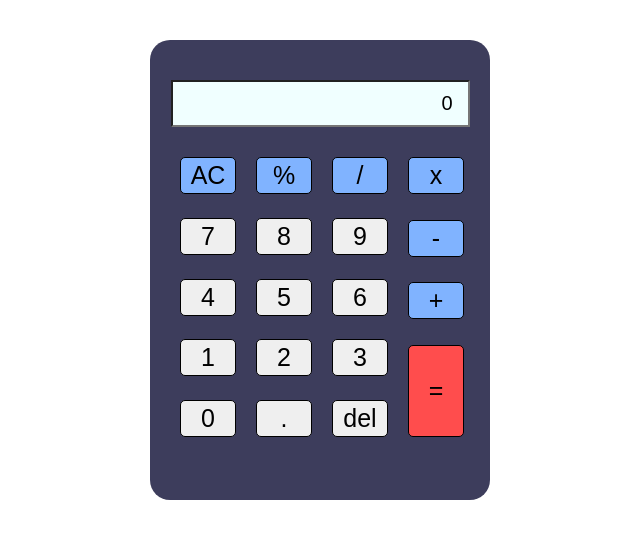
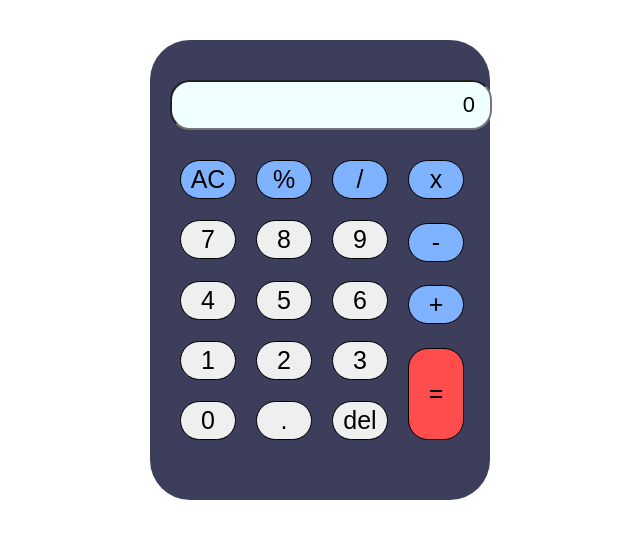
Before and after one commit to dipaligaikwad12/calculator, a plain HTML site: page index.html in a window 1280 px wide. Shown: the whole page, without its empty margins (320-960 px from the left). Drawn offline with Linux system fonts and the light colour scheme.

Commit message:
border radius given to buttons

```diff
--- a/index.html
+++ b/index.html
@@ -8,18 +8,18 @@
             height: 400px;
             width: 300px;
             margin: 40px auto;
-            border-radius: 20px;
+            border-radius: 40px;
             padding: 20px;
             padding-top: 40px;
         }
         .screen{
             background-color: azure;
-
+            border-radius: 20px;
             text-align:right;
             display:block ;
             margin: 0 auto;
             padding: 10px 15px;
-            font-size: 20px;
+            font-size: 22px;
             margin-bottom: 20px;
         }
         .botton-container{
@@ -32,11 +32,11 @@
         .button{
             width: 56px;
             text-align: center;
-            padding: 3px;
+            padding: 4px;
             font-size: 25px;
             margin:10px;
             border: 0.5px solid black;
-            border-radius: 5px;
+            border-radius: 20px;
             cursor: pointer;
         }
         .button:hover{
```
